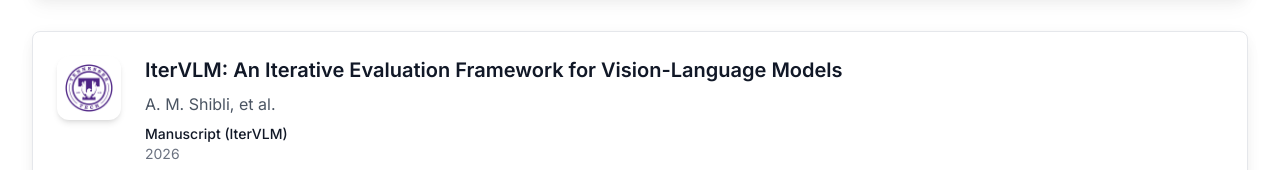
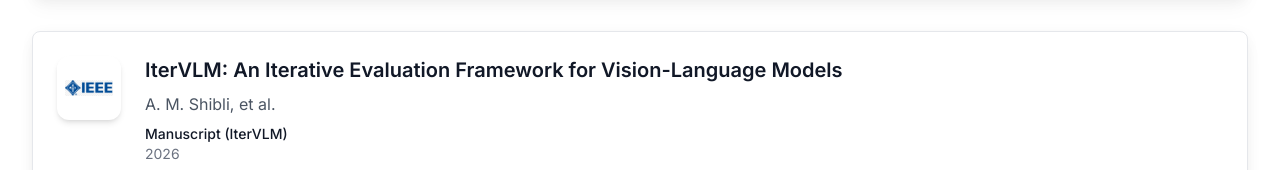
Before and after one commit to ashfakshibli/personal-website, a Next.js app: page /publications in a window 1280 px wide. Shown: the part 455-625 px from the top of the page. Built offline with nearby package versions, Linux system fonts and the light colour scheme.

Commit message:
fix(publications): use ieee logo for itervlm under-review entry

```diff
--- a/src/app/publications/page.tsx
+++ b/src/app/publications/page.tsx
@@ -36,7 +36,7 @@ const underReviewPublications: Publication[] = [
     venue: 'Manuscript',
     venueShort: 'IterVLM',
     year: 2026,
-    logo: '/images/logos/tntech.png',
+    logo: '/images/logos/ieee.jpg',
     type: 'Under Review',
     description: 'Framework for iterative generator-evaluator analysis and quality tracking in VLM pipelines.',
     tags: ['VLMs', 'Evaluation', 'Multimodal AI', 'Iterative Systems']
```
